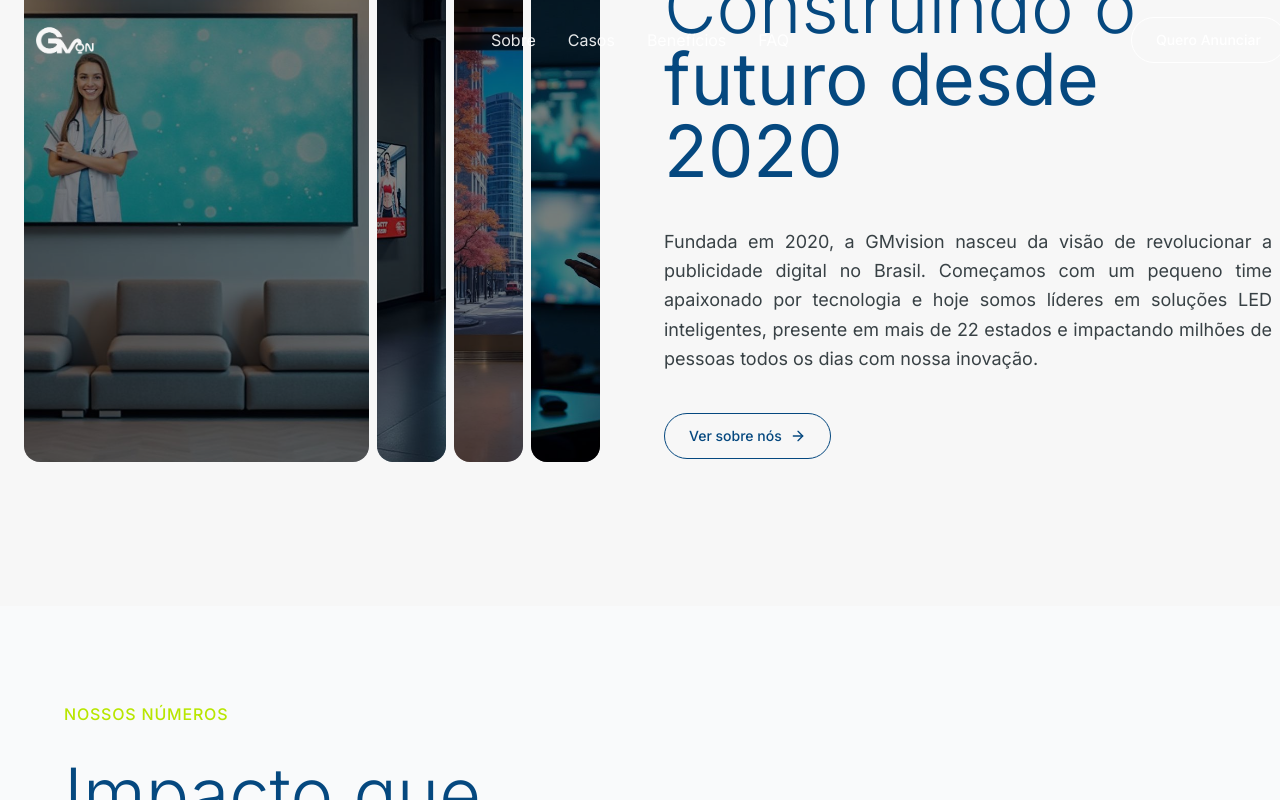
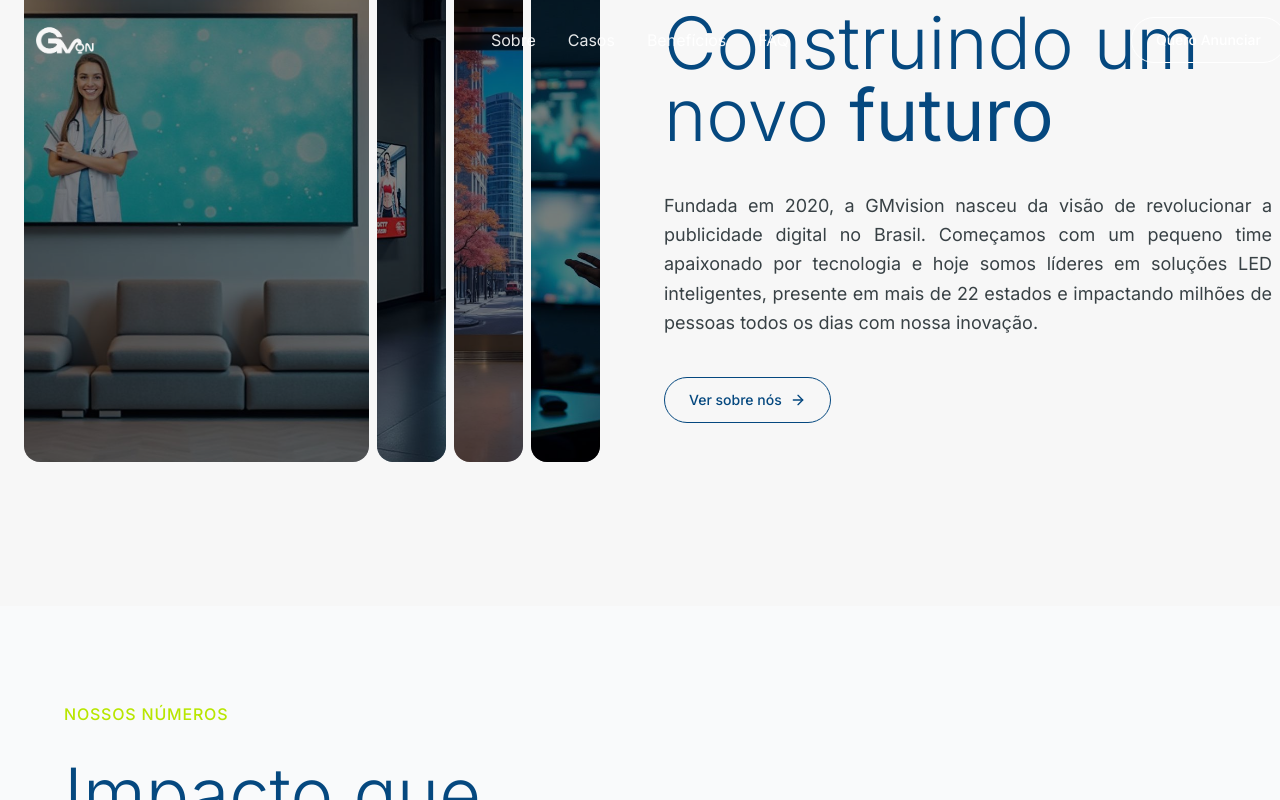
Before and after one commit to rafavieira1/gmvision, a React (Vite) app: page / in a window 1280 px wide. Both pictures are taken after a click on the button "Ver nossa história". Shown: the part 2632-3432 px from the top of the page. Built offline with nearby package versions, Linux system fonts and the light colour scheme.

Commit message:
design: alteração na seção About

```diff
--- a/src/components/AboutSection.tsx
+++ b/src/components/AboutSection.tsx
@@ -92,11 +92,8 @@ const AboutSection = () => {
       label: "NOSSA HISTÓRIA",
       title: (
         <>
-          Construindo o
-          <br />
-          <span className="font-normal">futuro desde</span>
-          <br />
-          <span className="font-normal">2020</span>
+          Construindo um novo
+          <span className="font-normal"> futuro</span>
         </>
       ),
       description: "Fundada em 2020, a GMvision nasceu da visão de revolucionar a publicidade digital no Brasil. Começamos com um pequeno time apaixonado por tecnologia e hoje somos líderes em soluções LED inteligentes, presente em mais de 22 estados e impactando milhões de pessoas todos os dias com nossa inovação.",
```
